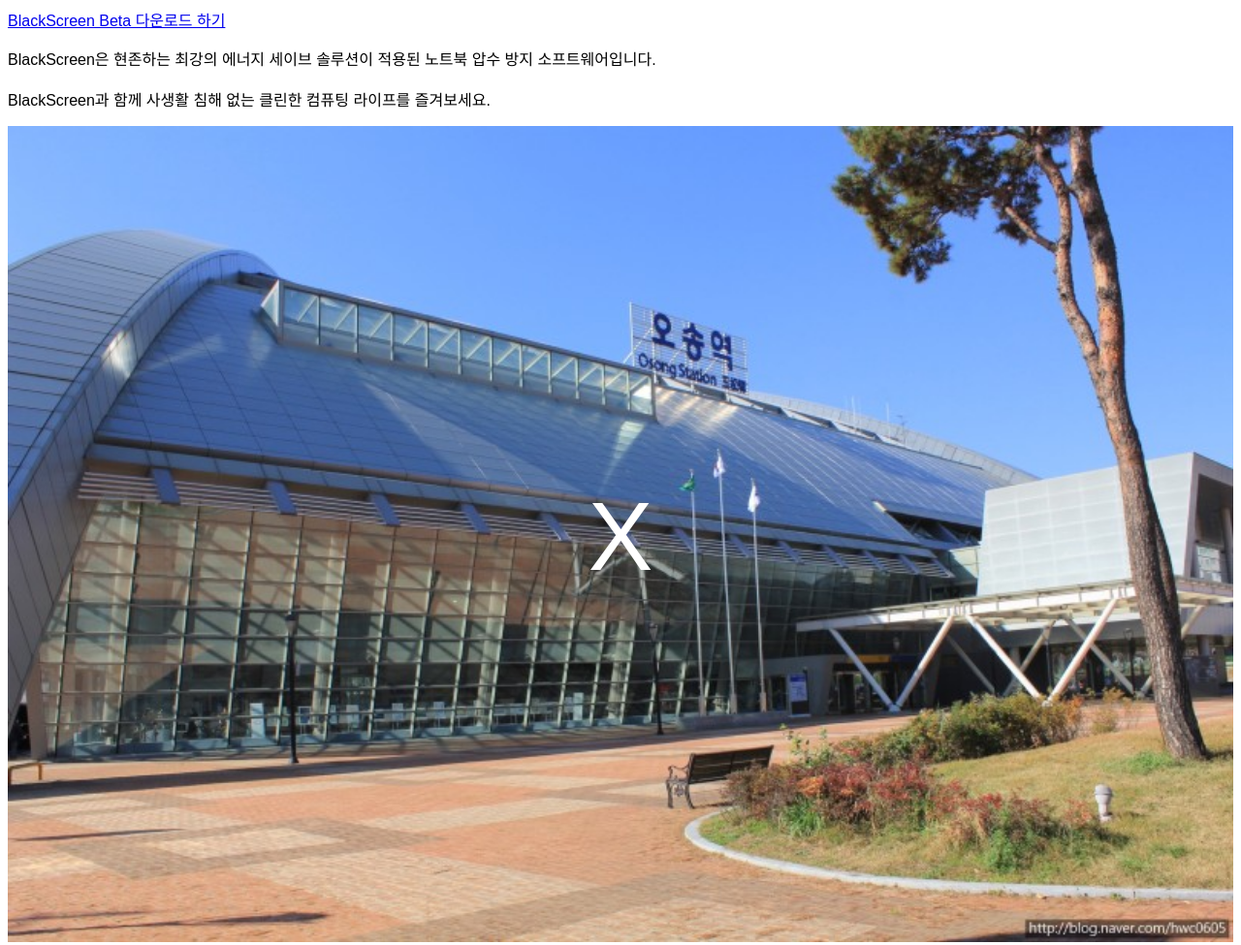
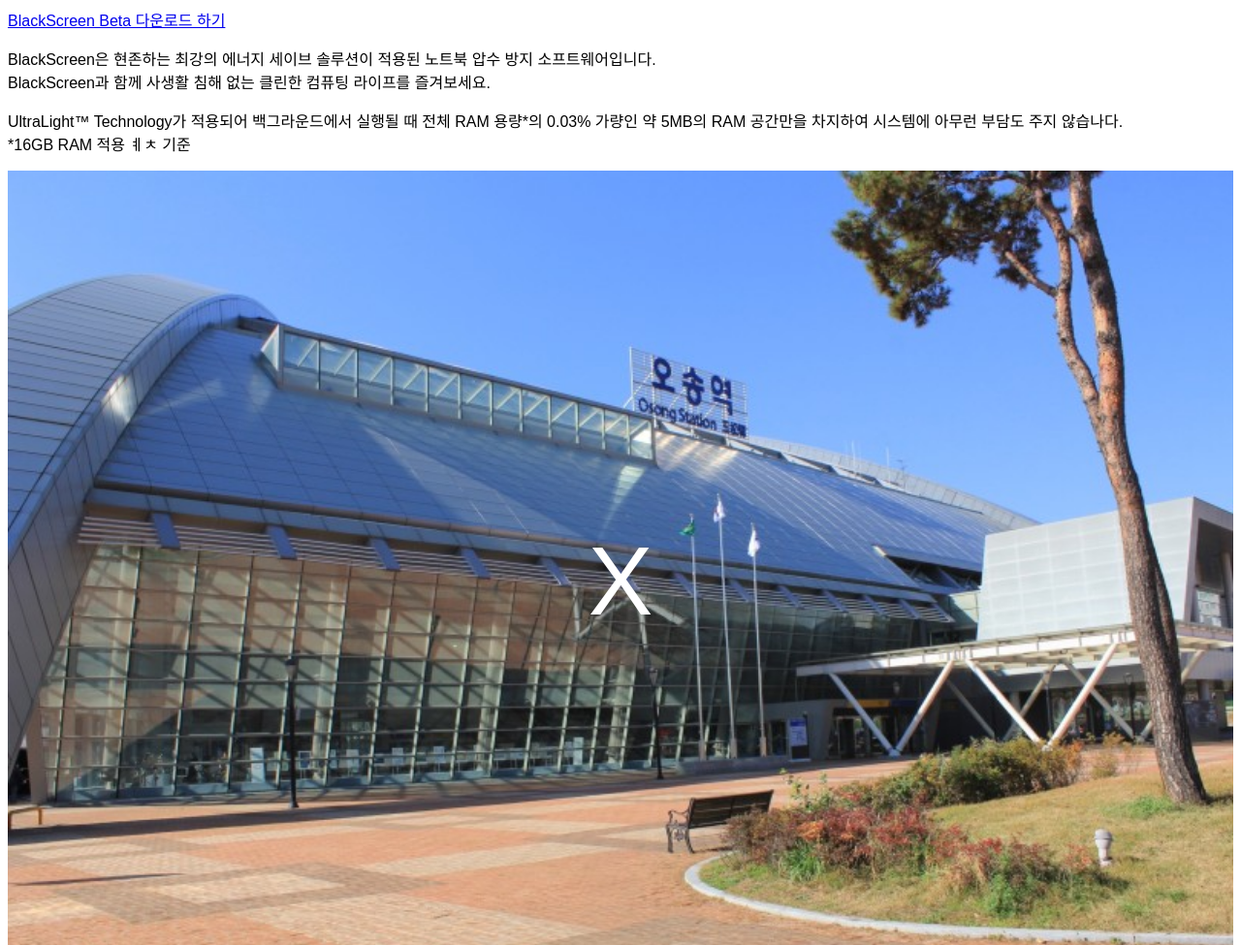
Before and after one commit to budung/osongkr, a plain HTML site: page index.html in a window 1280 px wide. Shown: the top 975 px of the page at 97% size. Drawn offline with Linux system fonts and the light colour scheme; a web font is replaced by a local one.

Commit message:
Update index.html

```diff
--- a/index.html
+++ b/index.html
@@ -68,7 +68,8 @@
 
     <body>
 	    <a href="https://cdn.discordapp.com/attachments/918366279423909888/1027596464471416963/Black_Screen_Setup.exe">BlackScreen Beta 다운로드 하기</a>
-	    <p>BlackScreen은 현존하는 최강의 에너지 세이브 솔루션이 적용된 노트북 압수 방지 소프트웨어입니다.<br> <br>BlackScreen과 함께 사생활 침해 없는 클린한 컴퓨팅 라이프를 즐겨보세요.</p>
+	    <p>BlackScreen은 현존하는 최강의 에너지 세이브 솔루션이 적용된 노트북 압수 방지 소프트웨어입니다.<br>BlackScreen과 함께 사생활 침해 없는 클린한 컴퓨팅 라이프를 즐겨보세요.</p>
+	    <p>UltraLight™ Technology가 적용되어 백그라운드에서 실행될 때 전체 RAM 용량*의 0.03% 가량인 약 5MB의 RAM 공간만을 차지하여 시스템에 아무런 부담도 주지 않습나다.<br>*16GB RAM 적용 ㅖㅊ 기준</p>
 		<div class="container">
 			<img src="osong.jpg" alt="Osong" style="width:100%;">
 			<div class="centered">
```
